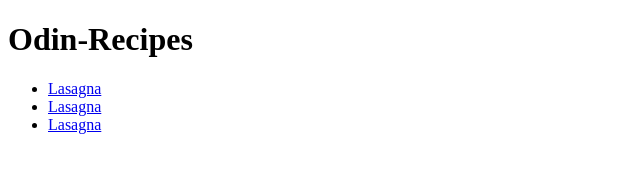
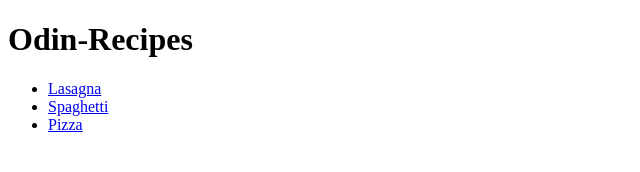
Before and after one commit to jrgascon/odin-recipe, a plain HTML site: page index.html in a window 1280 px wide. Shown: the full height of the page, 0-640 px from the left. Drawn offline with Linux system fonts and the light colour scheme.

Commit message:
Fixing recipe names

```diff
--- a/index.html
+++ b/index.html
@@ -9,8 +9,8 @@
     <h1>Odin-Recipes</h1>
     <ul>
         <li><a href="recipes/lasagna.html">Lasagna</a></li>
-        <li><a href="recipes/spaghetti.html">Lasagna</a></li>
-        <li><a href="recipes/pizza.html">Lasagna</a></li>
+        <li><a href="recipes/spaghetti.html">Spaghetti</a></li>
+        <li><a href="recipes/pizza.html">Pizza</a></li>
     </ul>
 
 </body>
```
